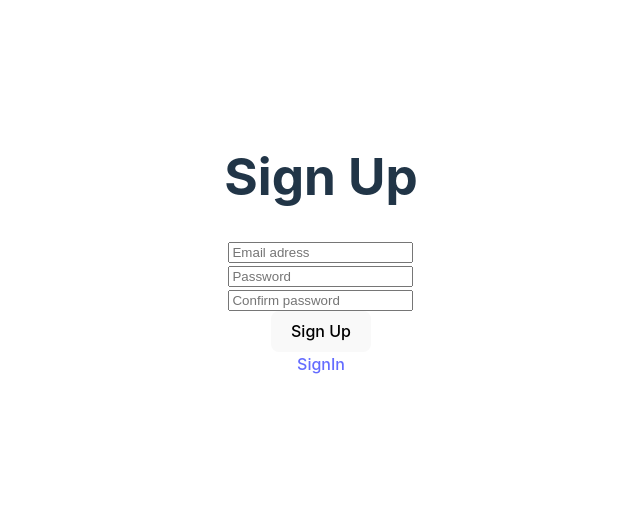
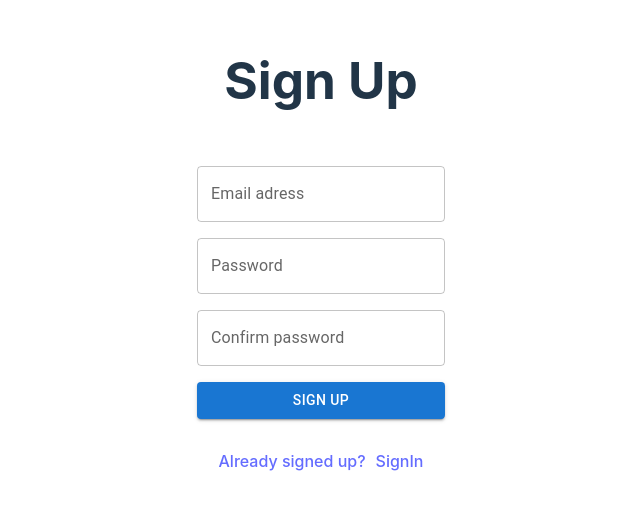
Before and after one commit to KrzysztofJuszcze/employee-holiday-planner, a React (Vite) app: page /signup in a window 1280 px wide. Shown: the part 155-664 px from the top of the page, without its empty margins (319-959 px from the left). Built offline with nearby package versions, Linux system fonts and the light colour scheme; no server answers.

Commit message:
Add styles

```diff
--- a/src/components/SignUp.jsx
+++ b/src/components/SignUp.jsx
@@ -1,5 +1,8 @@
 import {useNavigate, Link} from 'react-router-dom'
 import supabase from "../services/supabase";
+import Grid from '@mui/system/Unstable_Grid/Grid';
+import { TextField } from '@mui/material';
+import StandardButton from './StandardButton';
 
 function SignUp() {
 
@@ -30,17 +33,29 @@ if (!error) {
 
     return (
     <div>
+        <Grid item xl={12} sx={{display:'flex', justifyContent:'center'}}>
         <h1>Sign Up</h1>
+        </Grid>
+        <Grid container spacing={2} marginTop={2} sx={{display:"flex", flexDirection:"column", alignItems:"center", justifyContent:"center"}}>
         <form onSubmit={handleSignUp}>
-            <input id="email" placeholder="Email adress"/>
-            <br/>
-            <input id="password" type="password" placeholder="Password"/>
-            <br/>
-            <input id="password_confirm" type="password" placeholder="Confirm password"/>
-            <br/>
-            <button>Sign Up</button>
+        <Grid item xl={12}>
+            <TextField id="email" name="Email adress" label="Email adress"/>
+        </Grid>
+        <Grid item xl={12}>
+            <TextField id="password" type="password" name="Password" label="Password"/>
+        </Grid>
+        <Grid item xl={12}>
+            <TextField id="password_confirm" type="password" name="Confirm password" label="Confirm password"/>
+        </Grid>
+        <Grid item xl={12} sx={{display:'flex', justifyContent:'center'}}>
+            <StandardButton text='Sign Up'sx={{ width: '100%' }}/>
+        </Grid>
         </form>
+        </Grid>
+        <Grid item xl={12} sx={{display:'flex', justifyContent:'center', marginTop:'30px'}}>
+        <a style={{marginRight: '10px'}}>Already signed up?</a>
         <Link to='/signin'>SignIn</Link>
+        </Grid>
     </div>
     )
 }
```
